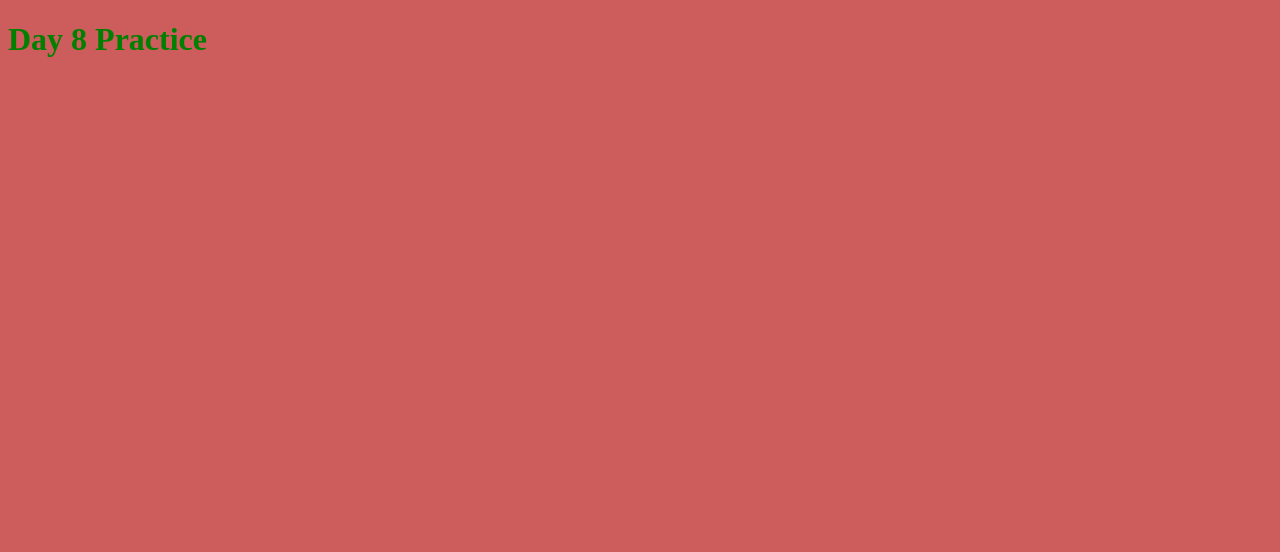
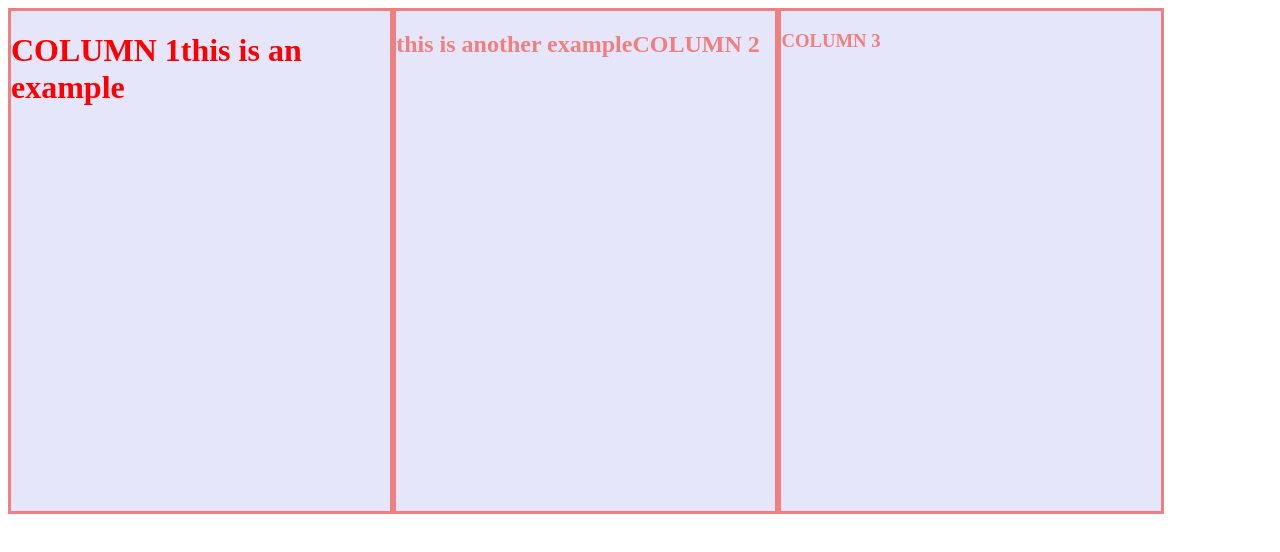
Before and after one commit to hjwashbu/Day8, a plain HTML site: page index.html in a window 1280 px wide. Drawn offline with Linux system fonts and the light colour scheme.

Commit message:
testing columns

```diff
--- a/css/style.css
+++ b/css/style.css
@@ -1,7 +1,22 @@
-body{
-    background-color: indianred;
+.row{
+    padding: 0;
+    margin: 0;
+    box-sizing: border-box;
 }
-
+.column{
+    height: 500px;
+    width: 30%;
+    background-color: lavender;
+    border: 3px solid lightcoral;
+    color: lightcoral;
+    float: left;
+}
 h1{
-    color: green;
+    color: red;
 }
+h1:after{
+    content: "this is an example";
+}
+h2:before{
+    content: "this is another example";
+}
--- a/index.html
+++ b/index.html
@@ -8,7 +8,18 @@
     <title>Day 8</title>
 </head>
 <body>
-    <h1>Day 8 Practice</h1>
+    <div class="row">
+        <div class="column">
+            <h1>COLUMN 1</h1>
+        </div>
+        <div class="column">
+            <H2>COLUMN 2</H2>
+        </div>
+        <div class="column">
+            <h3>COLUMN 3</h3>
+        </div>
+
+    </div>
 
 
 
```
